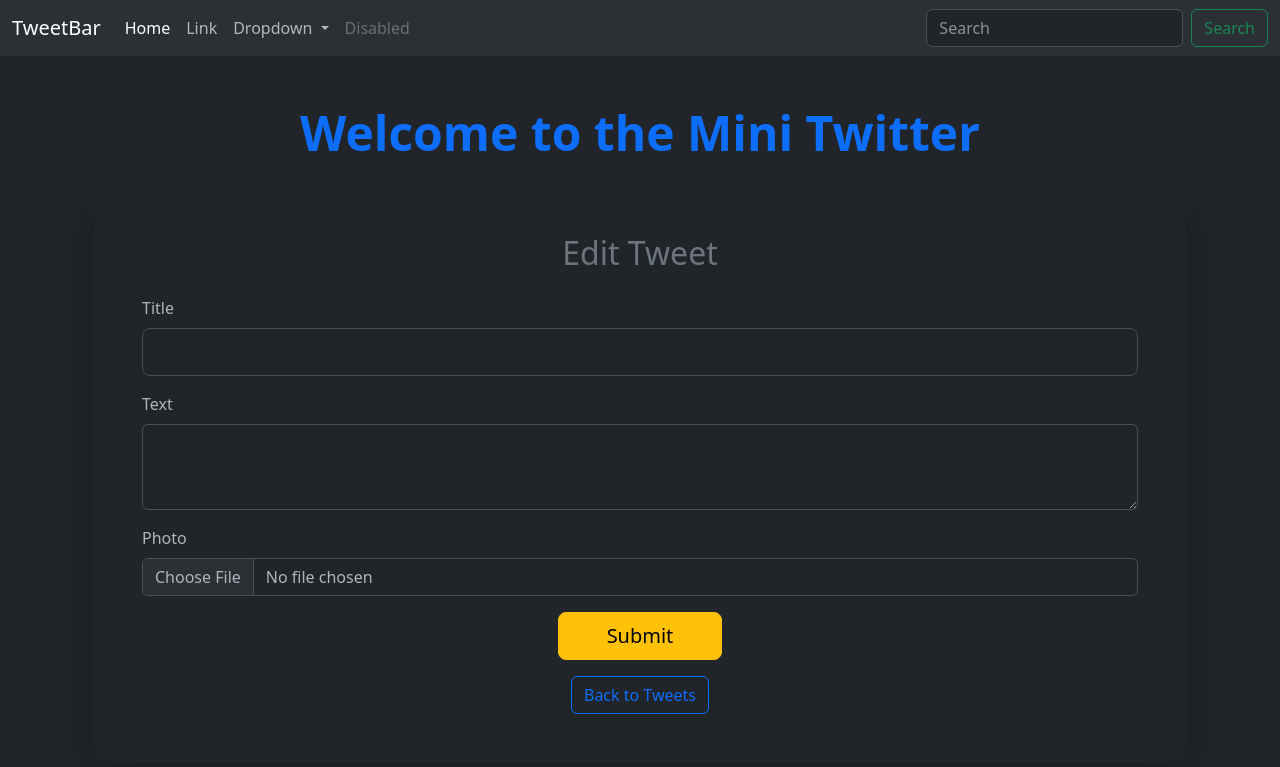
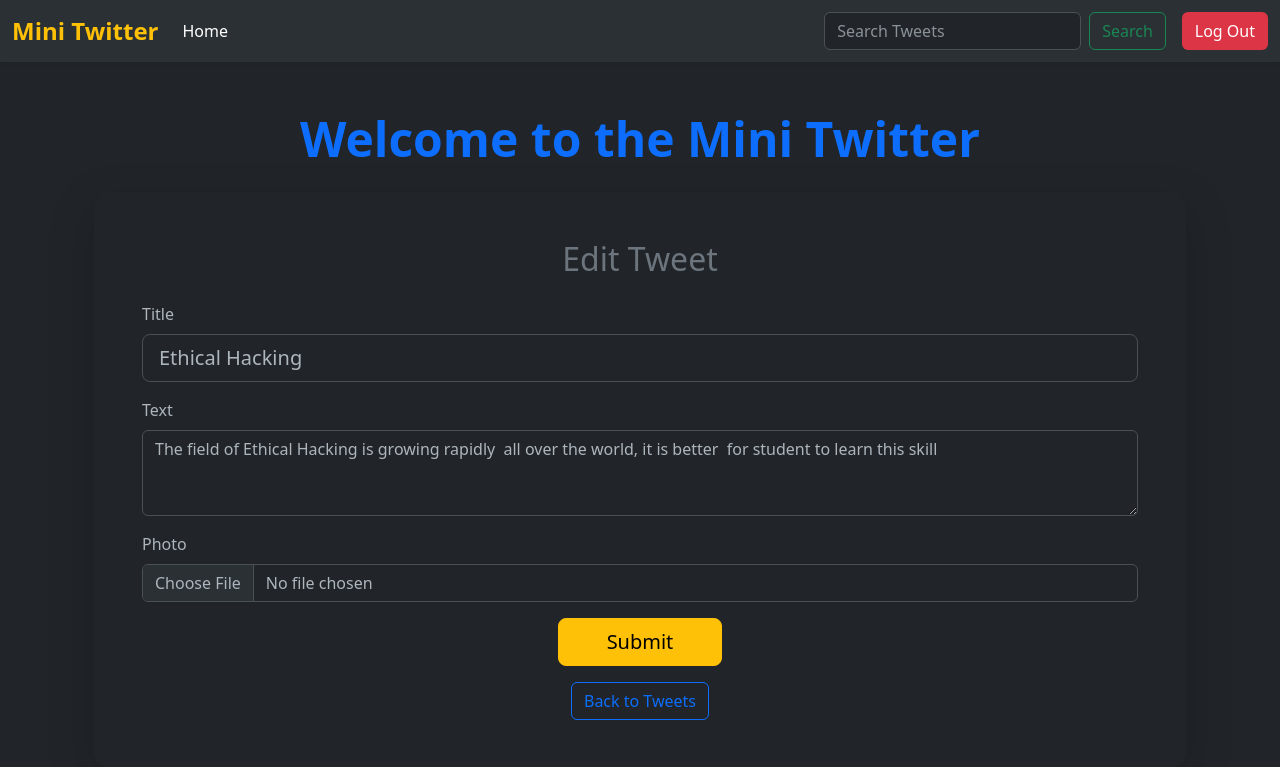
Before and after one commit to lalsingh58/Mini-Twitter, a Django app: page /tweet/1/edit/ in a window 1280 px wide. Shown: the top 767 px of the page. Run offline with Django 5.2, Linux system fonts and the light colour scheme; a user stored in the database is signed in; data comes from the database, SQL or seed files in the repository; both versions use the stored data as it was after the commit.

Commit message:
Completed Mini Twitter

```diff
--- a/templates/layout.html
+++ b/templates/layout.html
@@ -5,69 +5,96 @@
   <head>
     <meta charset="UTF-8" />
     <meta name="viewport" content="width=device-width, initial-scale=1" />
-    <title>{% block title %} Twitter {% endblock %}</title>
+    <title>{% block title %}Twitter{% endblock %}</title>
     <link
       href="https://cdn.jsdelivr.net/npm/bootstrap@5.3.0/dist/css/bootstrap.min.css"
       rel="stylesheet"
     />
+    <style>
+      .navbar-brand {
+        font-weight: bold;
+        font-size: 1.5rem;
+        color: #ffc107 !important;
+      }
+
+      .btn-login {
+        background-color: #0d6efd;
+        color: white;
+      }
+
+      .btn-login:hover {
+        background-color: #0b5ed7;
+      }
+
+      .btn-register {
+        background-color: #20c997;
+        color: white;
+      }
+
+      .btn-register:hover {
+        background-color: #198754;
+      }
+
+      .btn-logout {
+        background-color: #dc3545;
+        color: white;
+      }
+
+      .btn-logout:hover {
+        background-color: #bb2d3b;
+      }
+    </style>
   </head>
+
   <body>
-    <nav class="navbar navbar-expand-lg bg-body-tertiary">
+    <nav class="navbar navbar-expand-lg bg-body-tertiary shadow-sm">
       <div class="container-fluid">
-        <a class="navbar-brand" href="#">TweetBar</a>
+        <a class="navbar-brand" href="{% url 'display_tweet' %}">Mini Twitter</a>
         <button
           class="navbar-toggler"
           type="button"
           data-bs-toggle="collapse"
-          data-bs-target="#navbarSupportedContent"
-          aria-controls="navbarSupportedContent"
+          data-bs-target="#navbarContent"
+          aria-controls="navbarContent"
           aria-expanded="false"
           aria-label="Toggle navigation"
         >
           <span class="navbar-toggler-icon"></span>
         </button>
-        <div class="collapse navbar-collapse" id="navbarSupportedContent">
+
+        <div class="collapse navbar-collapse" id="navbarContent">
           <ul class="navbar-nav me-auto mb-2 mb-lg-0">
             <li class="nav-item">
-              <a class="nav-link active" aria-current="page" href="#">Home</a>
-            </li>
-            <li class="nav-item">
-              <a class="nav-link" href="#">Link</a>
-            </li>
-            <li class="nav-item dropdown">
-              <a
-                class="nav-link dropdown-toggle"
-                href="#"
-                role="button"
-                data-bs-toggle="dropdown"
-                aria-expanded="false"
-              >
-                Dropdown
-              </a>
-              <ul class="dropdown-menu">
-                <li><a class="dropdown-item" href="#">Action</a></li>
-                <li><a class="dropdown-item" href="#">Another action</a></li>
-                <li><hr class="dropdown-divider" /></li>
-                <li><a class="dropdown-item" href="#">Something else here</a></li>
-              </ul>
-            </li>
-            <li class="nav-item">
-              <a class="nav-link disabled" aria-disabled="true">Disabled</a>
+              <a class="nav-link active" aria-current="page" href="{% url 'display_tweet' %}">Home</a>
             </li>
           </ul>
-          <form class="d-flex" role="search">
+
+          <form class="d-flex me-3" role="search">
             <input
               class="form-control me-2"
               type="search"
-              placeholder="Search"
+              placeholder="Search Tweets"
               aria-label="Search"
             />
             <button class="btn btn-outline-success" type="submit">Search</button>
           </form>
+
+          {% if user.is_authenticated %}
+            <form method="post" action="{% url 'logout' %}" class="d-inline">
+              {% csrf_token %}
+              <button class="btn btn-logout" type="submit">Log Out</button>
+            </form>
+          {% else %}
+            <a href="{% url 'register' %}" class="btn btn-register me-2">Register</a>
+            <a href="{% url 'login' %}" class="btn btn-login">Log In</a>
+          {% endif %}
         </div>
       </div>
     </nav>
-    <div class="container mt-5">{% block content %} {% endblock %}</div>
+
+    <div class="container mt-5">
+      {% block content %}{% endblock %}
+    </div>
 
     <script src="https://cdn.jsdelivr.net/npm/bootstrap@5.3.0/dist/js/bootstrap.bundle.min.js"></script>
   </body>
--- a/tweet/templates/tweet_form.html
+++ b/tweet/templates/tweet_form.html
@@ -23,15 +23,14 @@ Tweet
             <form method="post" enctype="multipart/form-data">
                 {% csrf_token %}
 
-
                 <div class="mb-3">
                     <label for="id_title" class="form-label">Title</label>
-                    <input type="text" name="title" class="form-control form-control-lg" id="id_title" required>
+                    <input type="text" name="title" class="form-control form-control-lg" id="id_title" required value="{{ form.title.value|default_if_none:'' }}">
                 </div>
 
                 <div class="mb-3">
                     <label for="id_text" class="form-label">Text</label>
-                    <textarea name="text" class="form-control" id="id_text" rows="3" required></textarea>
+                    <textarea name="text" class="form-control" id="id_text" rows="3" required>{{ form.text.value|default_if_none:'' }}</textarea>
                 </div>
 
                 <div class="mb-3">
--- a/tweet/templates/tweet_list.html
+++ b/tweet/templates/tweet_list.html
@@ -21,10 +21,12 @@ Tweet
           <p class="username">@{{tweet.user.username}} </p>
           <h5 class="card-title text-primary">{{ tweet.title }}</h5>
           <p class="card-text">{{ tweet.text }}</p>
+          {%if tweet.user == user%}
           <div class="mt-auto d-flex justify-content-between">
             <a href="{% url 'edit_tweet' tweet.id %}" class="btn btn-outline-primary btn-sm">Edit</a>
             <a href="{% url 'delete_tweet' tweet.id %}" class="btn btn-outline-danger btn-sm">Delete</a>
           </div>
+          {%endif%}
         </div>
       </div>
     </div>
```
Also changed, not shown: tweet/views.py (+10 -6 lines), db.sqlite3.
